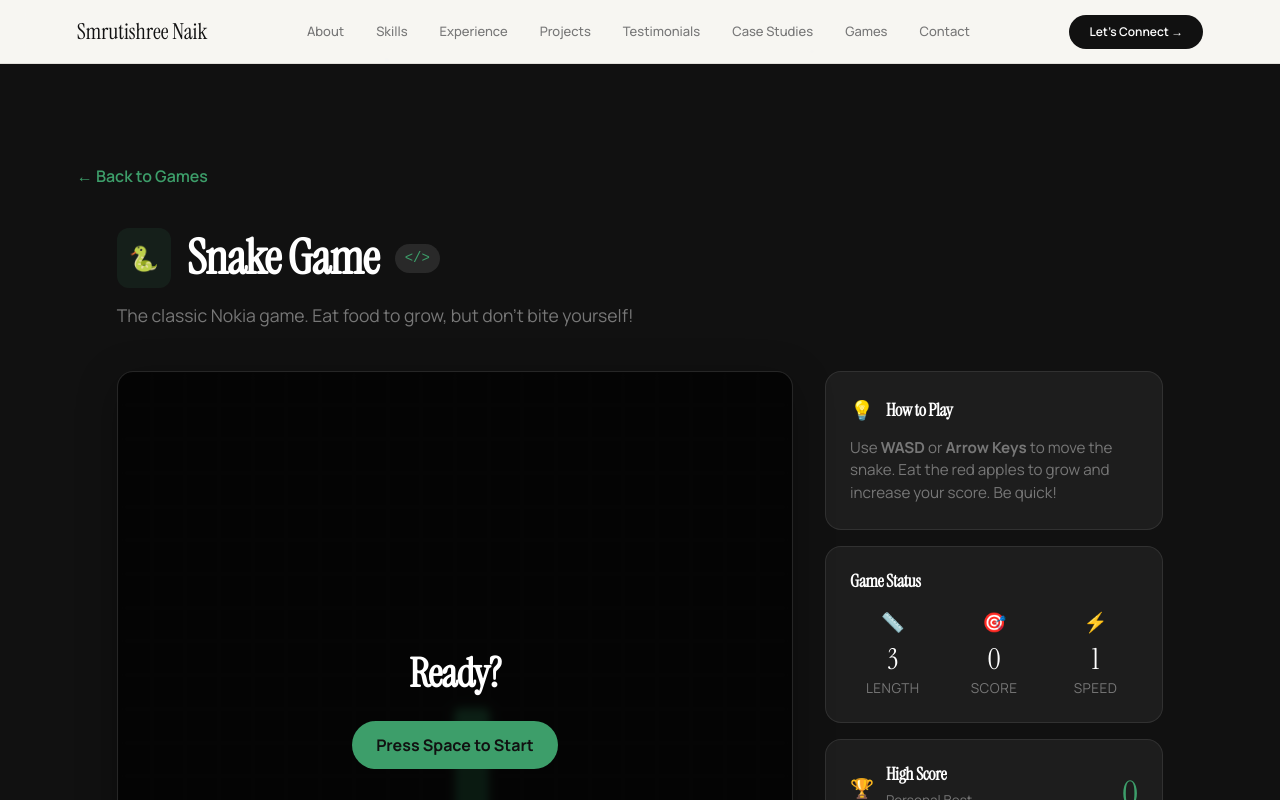
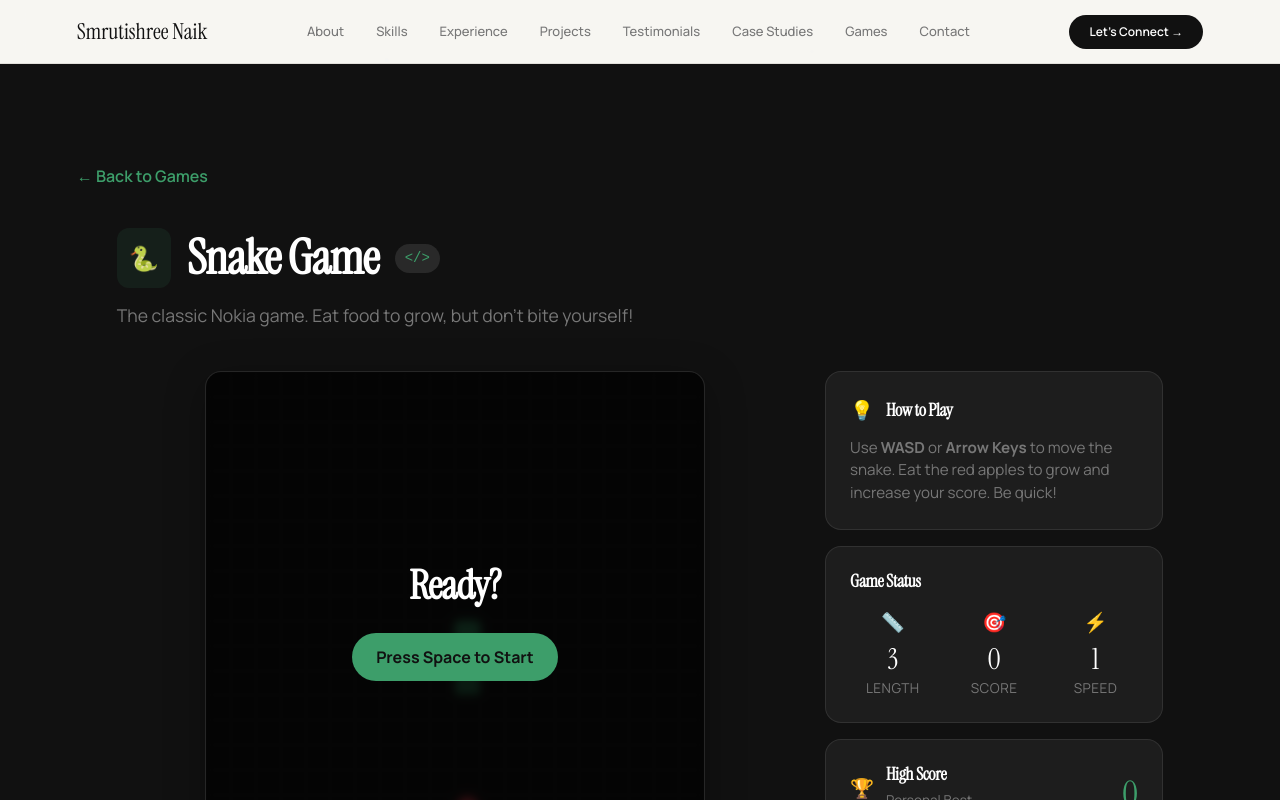
Before and after one commit to smrutishreenaik/PortfolioAG, a React (Vite) app: page /games/snake in a window 1280 px wide. Shown: the top 800 px of the page. Built offline with nearby package versions, Linux system fonts and the light colour scheme; no server answers.

Commit message:
updated game ui size

```diff
--- a/src/components/games/SnakeGame.module.scss
+++ b/src/components/games/SnakeGame.module.scss
@@ -64,6 +64,8 @@
 .boardWrapper {
   position: relative;
   width: 100%;
+  max-width: 500px;
+  margin: 0 auto;
   aspect-ratio: 1 / 1;
   background: $black;
   border: 1px solid rgba($outline-color, 0.1);
```
